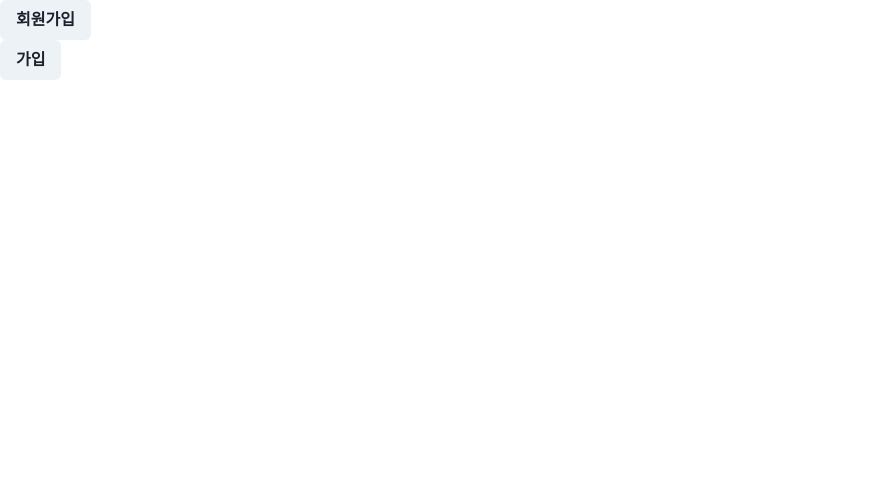
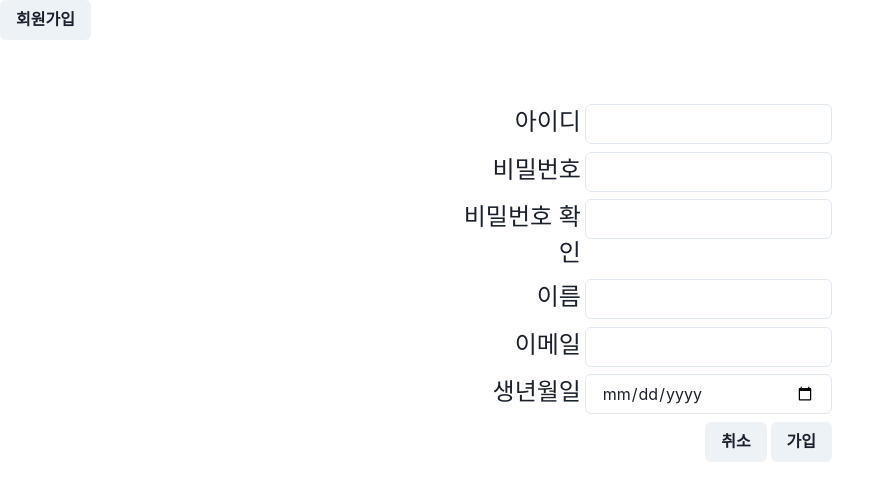
Before and after one commit to zxcvcx123/BlindPick-fe, a React (Create React App) app: page /member in a window 1280 px wide. Shown: the top 500 px of the page, without its empty margins (0-895 px from the left). Built offline with nearby package versions, Linux system fonts and the light colour scheme.

Commit message:
20240129 프론트 회원가입 임시 생성

```diff
--- a/src/App.js
+++ b/src/App.js
@@ -10,11 +10,13 @@ import {
 import IndexComponet from "./layout/IndexComponet";
 import { ChakraProvider } from "@chakra-ui/react";
 import Member from "./componets/member/Member";
+import MainIndex from "./componets/main/MainIndex";
 
 const routes = createBrowserRouter(
   createRoutesFromElements(
     // <Route path={"경로명"} element={보여줄 element 또는 컴포넌트}/>
     <Route path="/" element={<IndexComponet />}>
+      <Route index element={<MainIndex />} />
       <Route path="member" element={<Member />} />
     </Route>,
   ),
--- /dev/null
+++ b/src/componets/main/MainIndex.js
@@ -0,0 +1,7 @@
+import React from "react";
+
+function MainIndex(props) {
+  return <div>메인페이지</div>;
+}
+
+export default MainIndex;
--- a/src/componets/member/Member.js
+++ b/src/componets/member/Member.js
@@ -1,15 +1,94 @@
-import React from "react";
-import { Box, Button } from "@chakra-ui/react";
+import React, { useState } from "react";
+import { Box, Button, Flex, Input, Text } from "@chakra-ui/react";
 import axios from "axios";
+import { useNavigate } from "react-router-dom";
 
 function Member(props) {
+  const navigate = useNavigate();
+
+  const [memberId, setMemberId] = useState("");
+  const [password, setPassword] = useState("");
+  const [checkPassword, setCheckPassword] = useState("");
+  const [memberName, setMemberName] = useState("");
+  const [memberEmail, setMemberEmail] = useState("");
+  const [memberBirth, setMemberBirth] = useState("");
   function addMemberHandler() {
-    axios.post("/addmember");
+    axios.post("/addmember", {});
   }
 
   return (
-    <Box>
-      <Button onClick={() => addMemberHandler()}>가입</Button>
+    <Box w={"30%"} m={"5% auto"}>
+      <Flex>
+        <Text w={"35%"} fontSize={"1.5rem"} textAlign={"end"} mr={"1%"}>
+          아이디
+        </Text>
+        <Input
+          w={"65%"}
+          onChange={(e) => setMemberId(e.target.value)}
+          value={memberId}
+        />
+      </Flex>
+      <Flex mt={"2%"}>
+        <Text w={"35%"} fontSize={"1.5rem"} textAlign={"end"} mr={"1%"}>
+          비밀번호
+        </Text>
+        <Input
+          w={"65%"}
+          type="password"
+          onChange={(e) => setPassword(e.target.value)}
+          value={password}
+        />
+      </Flex>
+      <Flex mt={"2%"}>
+        <Text w={"35%"} fontSize={"1.5rem"} textAlign={"end"} mr={"1%"}>
+          비밀번호 확인
+        </Text>
+        <Input
+          w={"65%"}
+          type="password"
+          onChange={(e) => setCheckPassword(e.target.value)}
+          value={checkPassword}
+        ></Input>
+      </Flex>
+      <Flex mt={"2%"}>
+        <Text w={"35%"} fontSize={"1.5rem"} textAlign={"end"} mr={"1%"}>
+          이름
+        </Text>
+        <Input
+          w={"65%"}
+          onChange={(e) => setMemberName(e.target.value)}
+          value={memberName}
+        ></Input>
+      </Flex>
+      <Flex mt={"2%"}>
+        <Text w={"35%"} fontSize={"1.5rem"} textAlign={"end"} mr={"1%"}>
+          이메일
+        </Text>
+        <Input
+          w={"65%"}
+          onChange={(e) => setMemberEmail(e.target.value)}
+          value={memberEmail}
+        ></Input>
+      </Flex>
+      <Flex mt={"2%"}>
+        <Text w={"35%"} fontSize={"1.5rem"} textAlign={"end"} mr={"1%"}>
+          생년월일
+        </Text>
+        <Input
+          w={"65%"}
+          type="date"
+          onChange={(e) => setMemberBirth(e.target.value)}
+          value={memberBirth}
+        ></Input>
+      </Flex>
+      <Flex justifyContent={"flex-end"}>
+        <Button mt={"2%"} onClick={() => navigate(-1)}>
+          취소
+        </Button>
+        <Button ml={"1%"} mt={"2%"} onClick={() => addMemberHandler()}>
+          가입
+        </Button>
+      </Flex>
     </Box>
   );
 }
```
